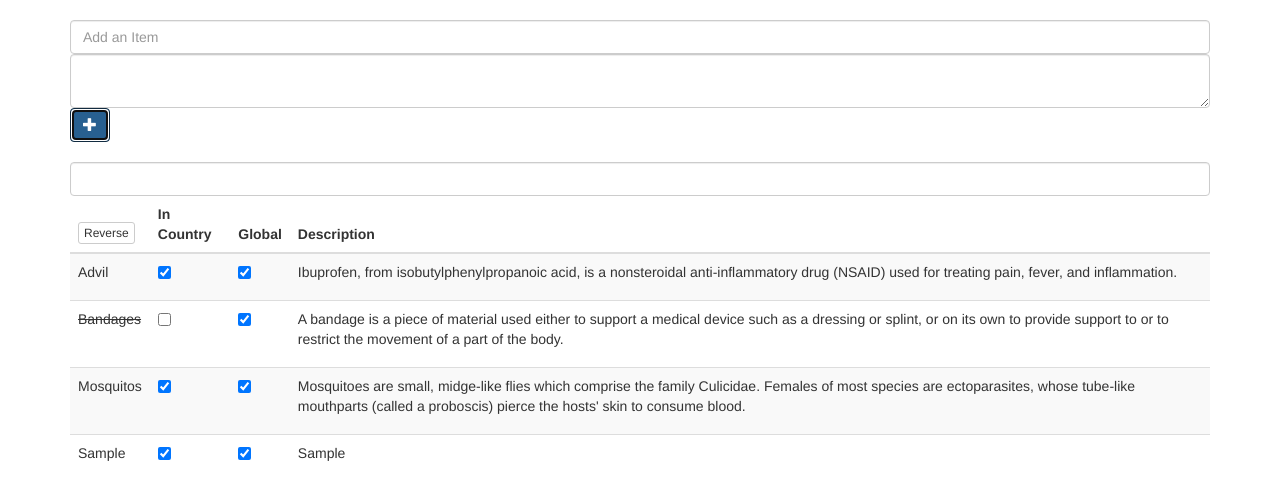
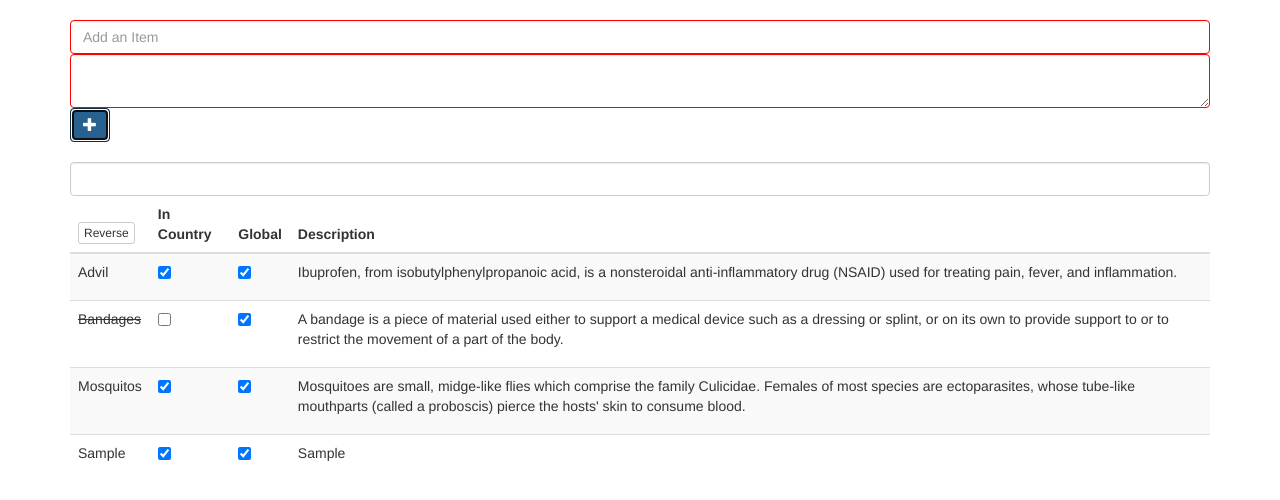
Before and after one commit to TIY-DC-FEE-2016-Mar/peace-corps-supplies, a plain HTML site: page index.html in a window 1280 px wide. Both pictures are taken after typing "Sample", "Sample" into the empty fields and a click on the button 90 px from the left and 125 px from the top of the page. Drawn offline with nearby package versions, Linux system fonts and the light colour scheme.

Commit message:
Red inputs on validation failures

```diff
--- a/index.html
+++ b/index.html
@@ -11,6 +11,10 @@
       .unavailable {
         text-decoration: line-through;
       }
+
+      input.ng-invalid.ng-touched, textarea.ng-invalid.ng-touched {
+        border: 1px solid red;
+      }
     </style>
   </head>
   <body>
@@ -18,8 +22,8 @@
       <br>
 
       <form ng-submit="supplies.save()">
-        <input ng-model="supplies.newItem.name" type="text" placeholder="Add an Item" class="form-control">
-        <textarea ng-model="supplies.newItem.description" class="form-control"></textarea>
+        <input ng-model="supplies.newItem.name" type="text" required minlength="2" placeholder="Add an Item" class="form-control">
+        <textarea ng-model="supplies.newItem.description" required minlength="5" class="form-control"></textarea>
 
         <button class="btn btn-primary">
           <i class="glyphicon glyphicon-plus"></i>
```
